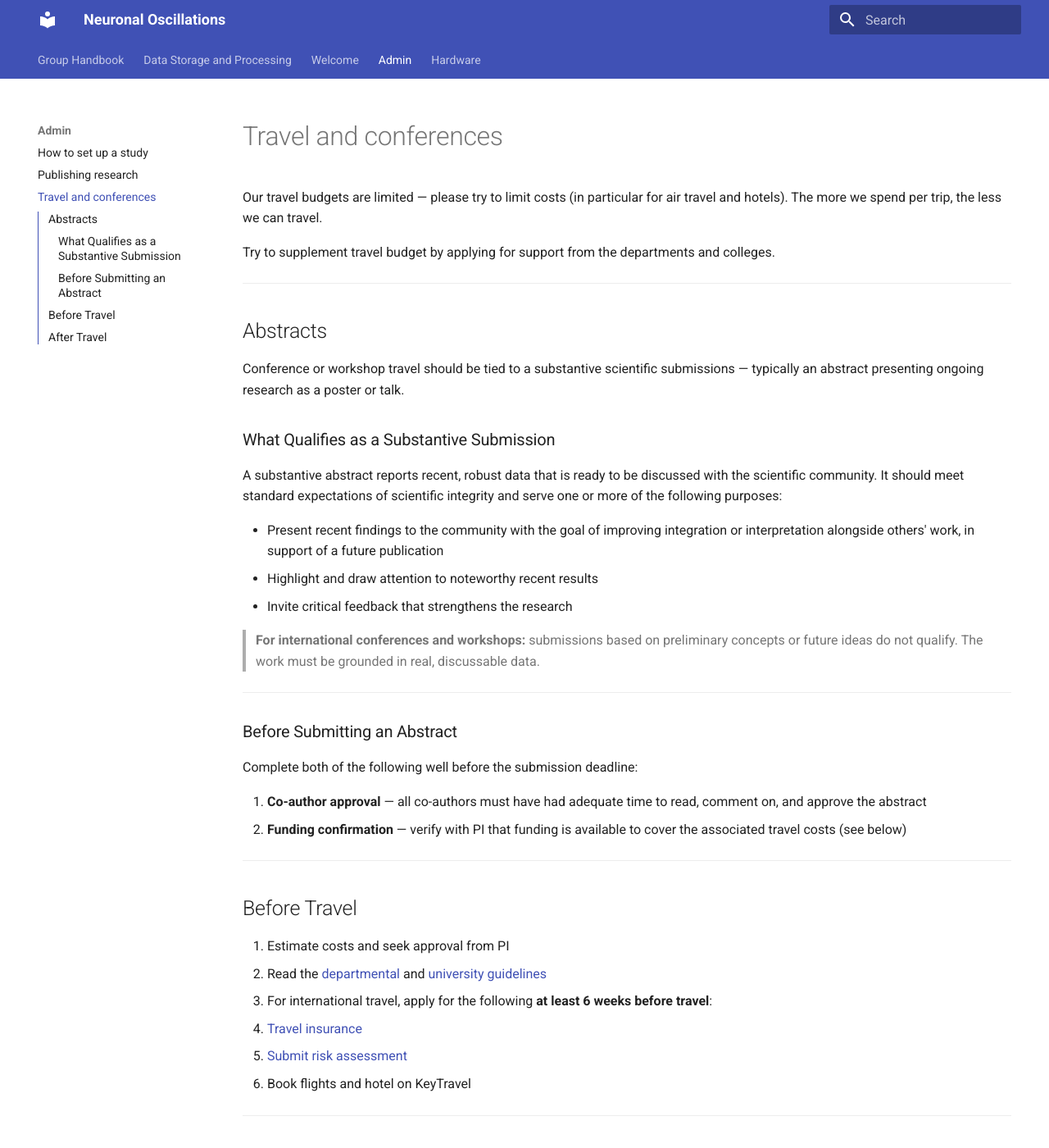
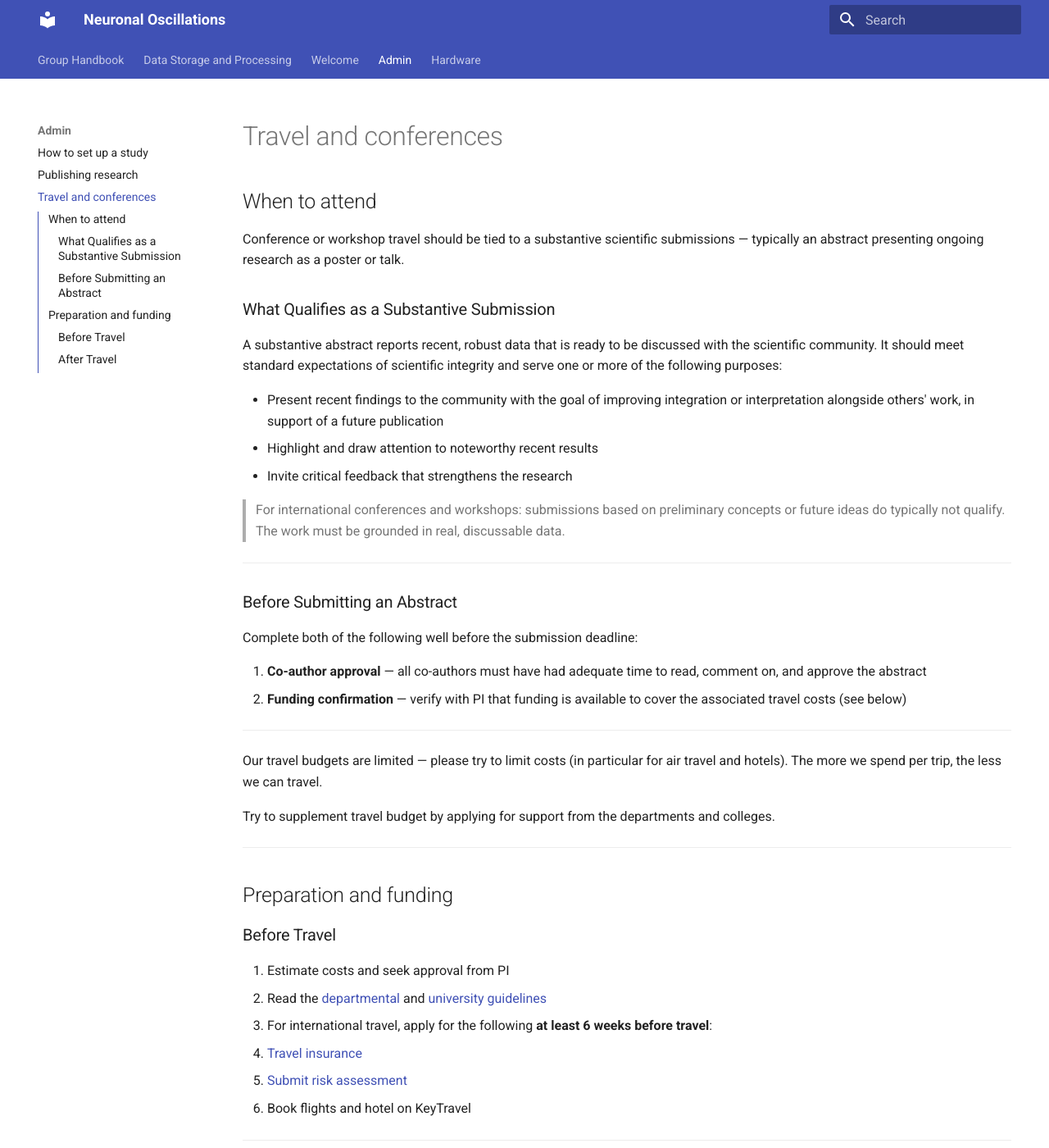
Before and after one commit to Neuronal-Oscillations/group-handbook, an MkDocs documentation site: the page built from docs/admin/travel_and_conferences.md, in a window 1280 px wide and 1400 px high. Shown: the whole window at 82% size. Built offline with MkDocs 1.6.1 and Material for MkDocs 9.7.7, drawn with Linux system fonts in a browser that asks for light colours.

Commit message:
Update travel_and_conferences.md

```diff
--- a/docs/admin/travel_and_conferences.md
+++ b/docs/admin/travel_and_conferences.md
@@ -1,12 +1,7 @@
 # Travel and conferences
 
-Our travel budgets are limited — please try to limit costs (in particular for air travel and hotels). The more we spend per trip, the less we can travel.
+## When to attend
 
-Try to supplement travel budget by applying for support from the departments and colleges.
-
----
-
-## Abstracts
 Conference or workshop travel should be tied to a substantive scientific submissions — typically an abstract presenting ongoing research as a poster or talk.
 
 ### What Qualifies as a Substantive Submission
@@ -17,7 +12,7 @@ A substantive abstract reports recent, robust data that is ready to be discussed
 - Highlight and draw attention to noteworthy recent results
 - Invite critical feedback that strengthens the research
 
-> **For international conferences and workshops:** submissions based on preliminary concepts or future ideas do not qualify. The work must be grounded in real, discussable data.
+> For international conferences and workshops: submissions based on preliminary concepts or future ideas do typically not qualify. The work must be grounded in real, discussable data.
 
 ---
 
@@ -31,7 +26,15 @@ Complete both of the following well before the submission deadline:
 ---
 
 
-## Before Travel
+Our travel budgets are limited — please try to limit costs (in particular for air travel and hotels). The more we spend per trip, the less we can travel.
+
+Try to supplement travel budget by applying for support from the departments and colleges.
+
+---
+
+## Preparation and funding
+
+### Before Travel
 
 1. Estimate costs and seek approval from PI
 2. Read the [departmental](https://unioxfordnexus.sharepoint.com/sites/PSYC-AdminTeam/SitePages/Travel.aspx) and [university guidelines](https://finance.admin.ox.ac.uk/accommodation-and-subsistence-expenses-claimants-guide)
@@ -41,7 +44,7 @@ Complete both of the following well before the submission deadline:
 4. Book flights and hotel on KeyTravel
 ---
 
-## After Travel
+### After Travel
 
 Report expenses on [SAP Concur](https://sts.fed.ox.ac.uk/adfs/ls/idpinitiatedsignon.aspx?loginToRp=https://www.concur.com)
 
```
